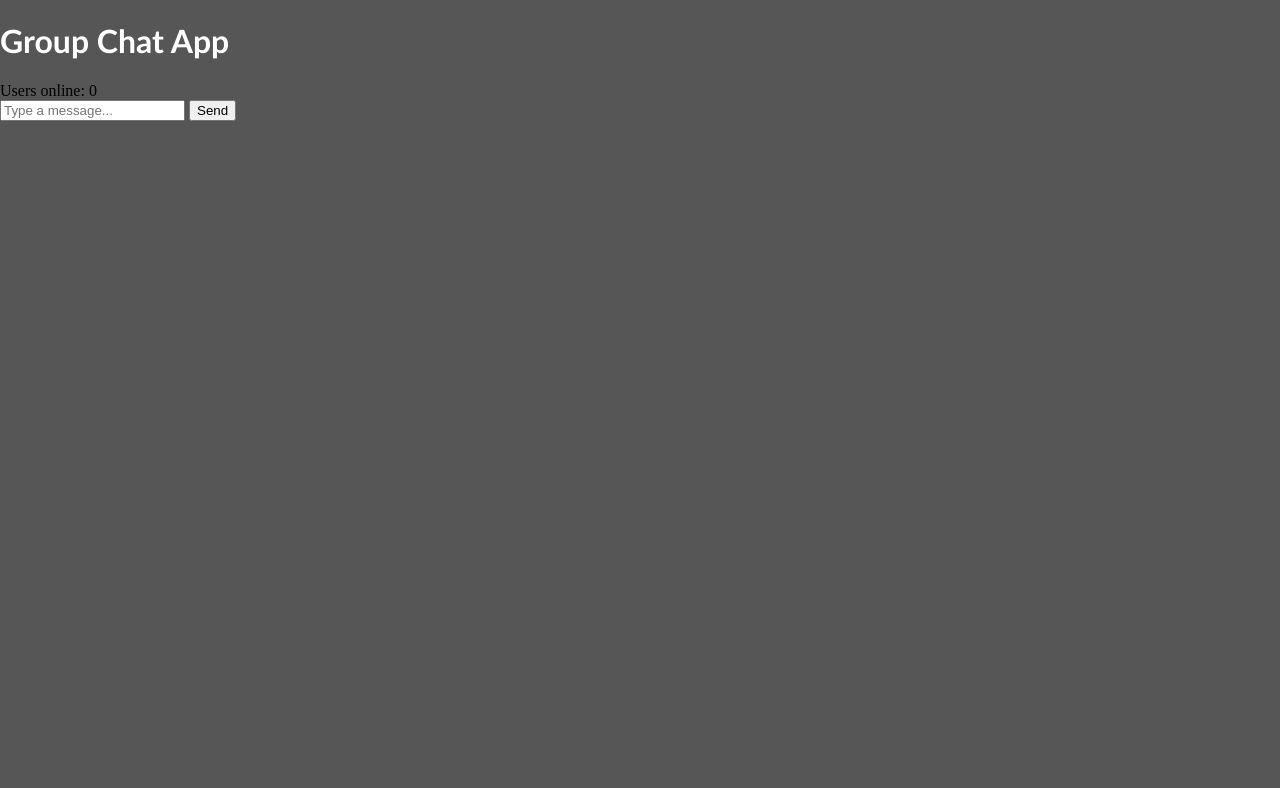
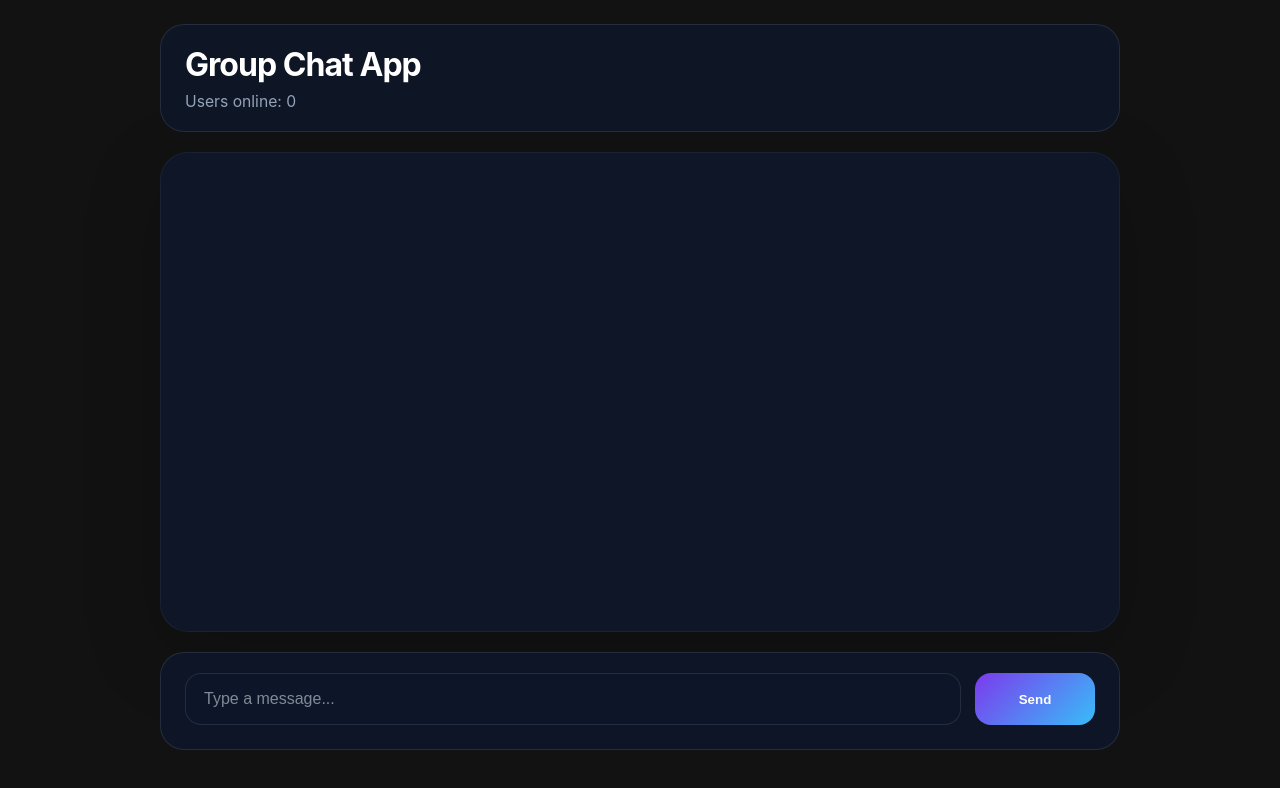
Before and after one commit to MukulSharma10/The-Group-Chat-Project, a website: page public/index.html in a window 1280 px wide. Drawn offline with nearby package versions, Linux system fonts and the light colour scheme; no server answers.

Commit message:
added css styling

```diff
--- a/public/index.html
+++ b/public/index.html
@@ -7,13 +7,25 @@
     <link rel="stylesheet" href="style.css">
 </head>
 <body>
-    <h1>Group Chat App</h1>
-    <div id="online-users">Users online: 0</div>
-    <input type="text" id="message" placeholder="Type a message..."/>
-    <button id="sendBtn">Send</button>
+    <div class="app-shell">
+        <header class="top-bar">
+            <div>
+                <h1>Group Chat App</h1>
+                <p id="online-users">Users online: 0</p>
+            </div>
+            <div id="error" class="error"></div>
+        </header>
 
-    <div id="messages"></div>
-    <div id="error" style="color:red"></div>
+        <main class="chat-panel">
+            <div id="messages" class="messages" aria-live="polite"></div>
+        </main>
+
+        <footer class="composer">
+            <label for="message" class="sr-only">Type your message</label>
+            <input type="text" id="message" placeholder="Type a message..." autocomplete="off" />
+            <button id="sendBtn" type="button">Send</button>
+        </footer>
+    </div>
 
     <script src="/socket.io/socket.io.js"></script>
     <script>
@@ -24,34 +36,39 @@
         const errorDiv = document.getElementById('error')
         const onlineUsersDiv = document.getElementById('online-users')
 
-        //Handles events when the room reaches its maximum capacity
-        socket.on('room full', (msg)=>{
+        socket.on('room full', (msg) => {
             errorDiv.textContent = msg
             messageInput.disabled = true
         })
 
-        socket.on('update user count', (count)=>{
+        socket.on('update user count', (count) => {
             onlineUsersDiv.textContent = `Users online: ${count}`
         })
 
-        socket.on('chat history', (history)=>{
-            history.forEach(msg =>{
-                const {sender, content} = msg
+        socket.on('chat history', (history) => {
+            history.forEach(msg => {
+                const { sender, content } = msg
                 const div = document.createElement('div')
+                div.className = 'message bubble received'
                 div.textContent = `${sender}: ${content}`
-                document.getElementById('messages').appendChild(div)
+                allMessages.appendChild(div)
             })
         })
 
-        socket.on('message', (message)=>{
+        socket.on('message', (message) => {
             const p = document.createElement('p')
             p.innerText = message
+            p.className = 'message bubble received'
             allMessages.appendChild(p)
+            allMessages.scrollTop = allMessages.scrollHeight
         })
 
-        sendBtn.addEventListener("click", (e)=>{
-            const message = messageInput.value
+        sendBtn.addEventListener("click", () => {
+            const message = messageInput.value.trim()
+            if (!message) return
             socket.emit('user-message', message)
+            messageInput.value = ''
+            messageInput.focus()
         })
     </script>
 </body>
--- a/public/style.css
+++ b/public/style.css
@@ -1,9 +1,174 @@
-body{
-    background-color: rgb(86, 86, 86);
-    margin: 0;
+:root {
+  color-scheme: dark;
+  --bg: #0f172a;
+  --panel: rgba(15, 23, 42, 0.92);
+  --panel-strong: #111827;
+  --primary: #7c3aed;
+  --accent: #38bdf8;
+  --text: #e2e8f0;
+  --muted: #94a3b8;
+  --border: rgba(148, 163, 184, 0.16);
+  --danger: #f87171;
 }
 
-h1{
-    font-family: 'Gill Sans', 'Gill Sans MT', Calibri, 'Trebuchet MS', sans-serif;
-    color: white;
+* {
+  box-sizing: border-box;
 }
+
+html, body {
+  margin: 0;
+  min-height: 100%;
+  font-family: Inter, system-ui, -apple-system, BlinkMacSystemFont, 'Segoe UI', sans-serif;
+}
+
+body {
+  display: flex;
+  justify-content: center;
+  padding: 24px;
+}
+
+.app-shell {
+  width: min(100%, 960px);
+  display: flex;
+  flex-direction: column;
+  gap: 20px;
+}
+
+.top-bar {
+  display: flex;
+  justify-content: space-between;
+  align-items: flex-start;
+  gap: 20px;
+  padding: 20px 24px;
+  border: 1px solid var(--border);
+  border-radius: 24px;
+  background: rgba(15, 23, 42, 0.85);
+  backdrop-filter: blur(18px);
+}
+
+.top-bar h1 {
+  margin: 0 0 8px;
+  font-size: clamp(1.8rem, 2.5vw, 2.4rem);
+  letter-spacing: -0.03em;
+}
+
+.top-bar p,
+.error {
+  margin: 0;
+  color: var(--muted);
+  font-size: 0.98rem;
+}
+
+.error {
+  max-width: 240px;
+  text-align: right;
+  color: var(--danger);
+}
+
+.chat-panel {
+  min-height: 60vh;
+  border-radius: 28px;
+  background: var(--panel);
+  box-shadow: 0 24px 80px rgba(0, 0, 0, 0.18);
+  border: 1px solid rgba(148, 163, 184, 0.08);
+  overflow: hidden;
+  display: flex;
+  flex-direction: column;
+}
+
+.messages {
+  padding: 24px;
+  display: flex;
+  flex-direction: column;
+  gap: 14px;
+  overflow-y: auto;
+  scroll-behavior: smooth;
+}
+
+.message.bubble {
+  max-width: 82%;
+  padding: 16px 18px;
+  border-radius: 22px;
+  line-height: 1.6;
+  background: rgba(30, 41, 59, 0.9);
+  border: 1px solid rgba(148, 163, 184, 0.08);
+}
+
+.message.bubble.received {
+  align-self: flex-start;
+}
+
+.composer {
+  display: grid;
+  grid-template-columns: 1fr auto;
+  gap: 14px;
+  align-items: center;
+  padding: 20px 24px 24px;
+  border-radius: 24px;
+  background: rgba(15, 23, 42, 0.9);
+  border: 1px solid var(--border);
+}
+
+.composer input {
+  width: 100%;
+  min-height: 52px;
+  padding: 0 18px;
+  border-radius: 16px;
+  border: 1px solid rgba(148, 163, 184, 0.16);
+  background: rgba(15, 23, 42, 0.65);
+  color: var(--text);
+  font-size: 1rem;
+  outline: none;
+}
+
+.composer input::placeholder {
+  color: rgba(226, 232, 240, 0.55);
+}
+
+.composer button {
+  min-width: 120px;
+  padding: 0 20px;
+  min-height: 52px;
+  border: none;
+  border-radius: 16px;
+  background: linear-gradient(135deg, var(--primary), var(--accent));
+  color: white;
+  font-weight: 700;
+  cursor: pointer;
+  transition: transform 0.2s ease, box-shadow 0.2s ease;
+}
+
+.composer button:hover {
+  transform: translateY(-1px);
+  box-shadow: 0 18px 40px rgba(124, 58, 237, 0.25);
+}
+
+.sr-only {
+  position: absolute;
+  width: 1px;
+  height: 1px;
+  padding: 0;
+  margin: -1px;
+  overflow: hidden;
+  clip: rect(0, 0, 0, 0);
+  border: 0;
+}
+
+@media (max-width: 560px) {
+  body {
+    padding: 16px;
+  }
+
+  .top-bar,
+  .composer {
+    padding: 18px;
+  }
+
+  .composer {
+    grid-template-columns: 1fr;
+  }
+
+  .composer button {
+    width: 100%;
+  }
+}
```
